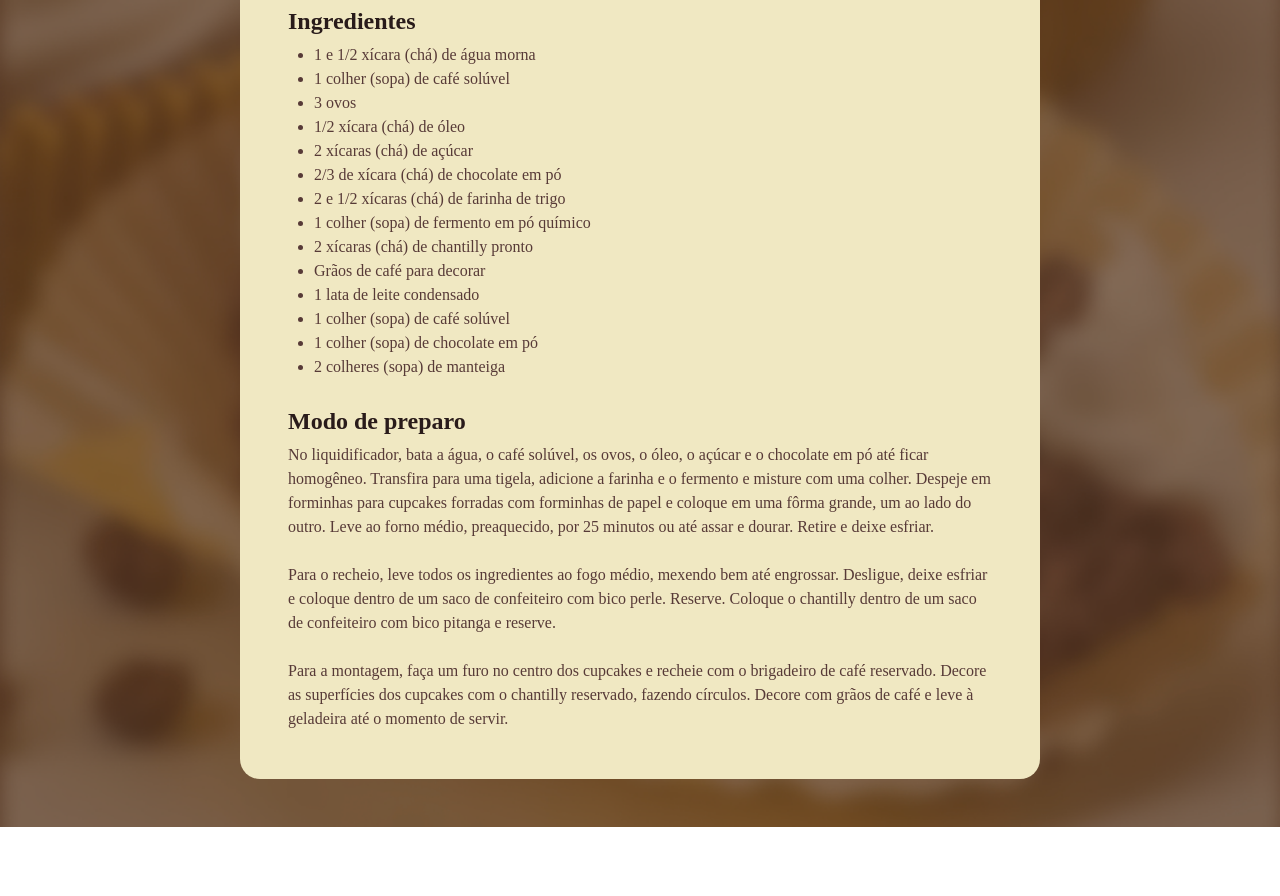
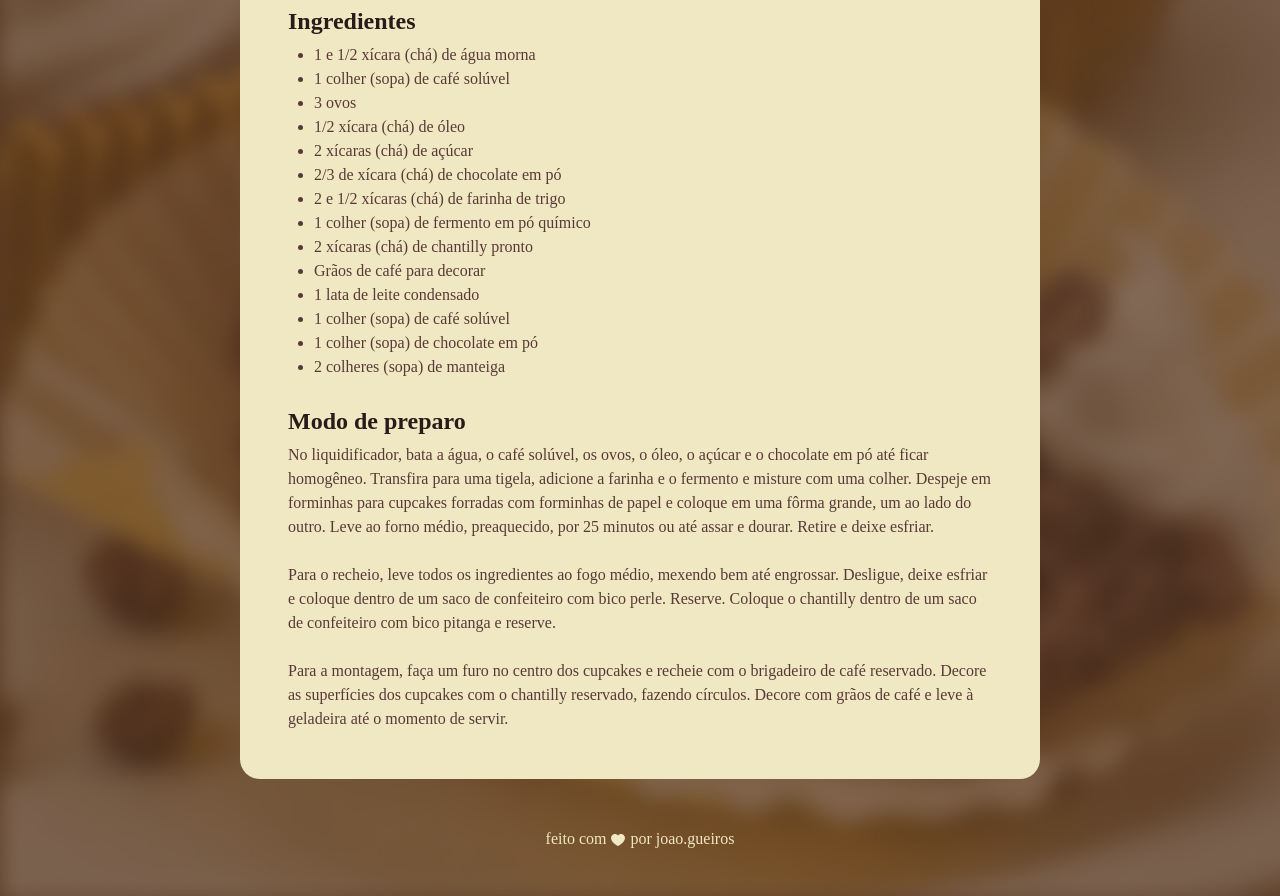
Before and after one commit to joaogueiros/projeto-rocket, a plain HTML site: page index.html in a window 1280 px wide. Shown: the part 720-1616 px from the top of the page. Before the commit the page ends 1547 px from the top, so only its background shows below. Drawn offline with Linux system fonts and the light colour scheme; a web font is replaced by a local one.

Commit message:
add o footer

```diff
--- a/index.html
+++ b/index.html
@@ -72,5 +72,10 @@
         </seection>
       </main>
     </div>
+    <footer>
+      feito com
+      <img src="/assets/ph_heart-fill.svg" alt="">
+      por joao.gueiros
+    </footer>
   </body>
 </html>
--- a/style.css
+++ b/style.css
@@ -61,3 +61,14 @@ h2{
 ul{
     padding-left: 26px;
 }
+
+footer{
+    color: #f0E8C2;
+    text-align: center;
+    padding-bottom: 45px;
+    margin-top: 28px;
+}
+
+footer img{
+    vertical-align: middle;
+}
```
Also changed, not shown: assets/ph_heart-fill.svg (added).
